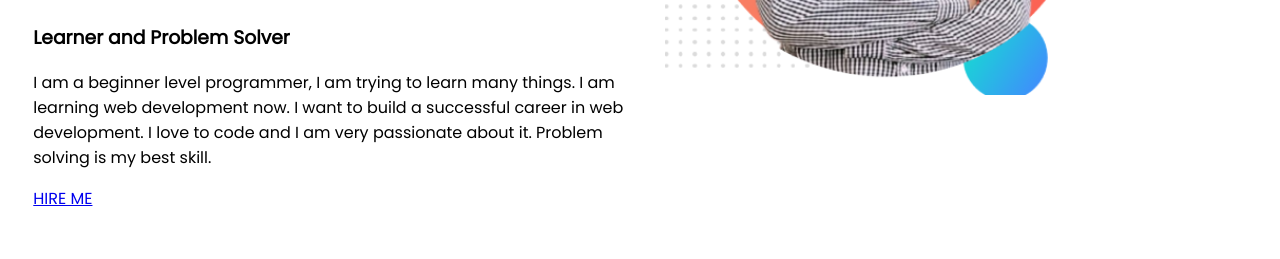
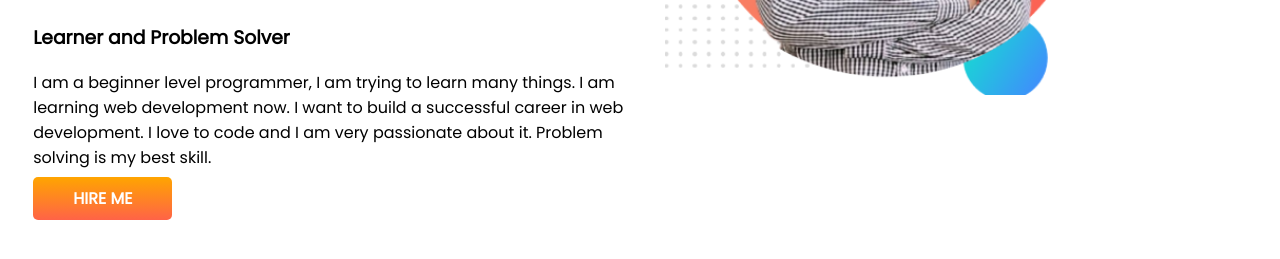
Before and after one commit to IHC25/developer-portfolio, a plain HTML site: page index.html in a window 1280 px wide. Shown: the part 335-594 px from the top of the page. Drawn offline with Linux system fonts and the light colour scheme.

Commit message:
fourth commit

```diff
--- a/index.html
+++ b/index.html
@@ -25,7 +25,10 @@
           in web development. I love to code and I am very passionate about it.
           Problem solving is my best skill.
         </p>
-        <a href="https://www.linkedin.com/in/imran-hossain-chowdhury-a72144b5/"
+        <a
+          class="link-button"
+          target="-blank"
+          href="https://www.linkedin.com/in/imran-hossain-chowdhury-a72144b5/"
           >HIRE ME</a
         >
       </div>
--- a/style.css
+++ b/style.css
@@ -17,3 +17,11 @@ section {
 .half-width img {
   width: 70%;
 }
+.link-button {
+  text-decoration: none;
+  background-image: linear-gradient(orange, tomato);
+  padding: 10px 40px;
+  border-radius: 5px;
+  color: white;
+  font-weight: 700;
+}
```
